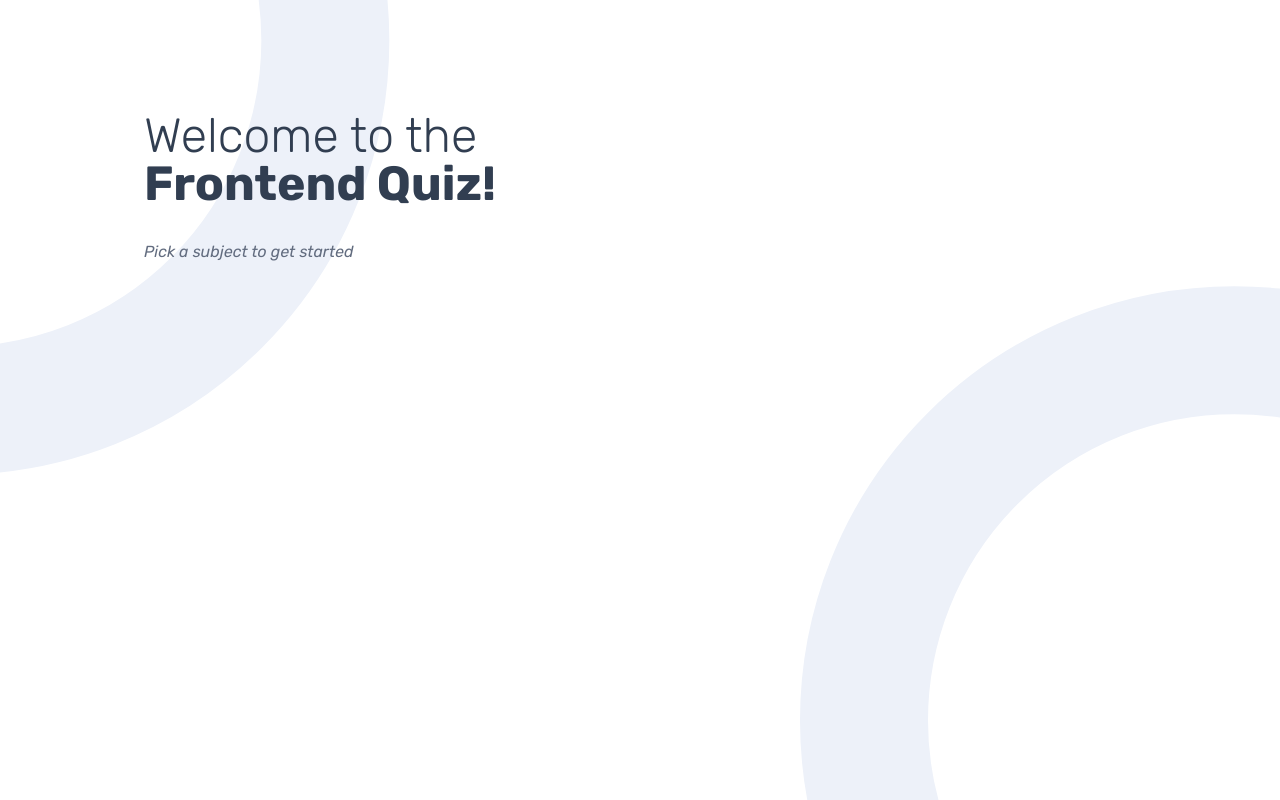
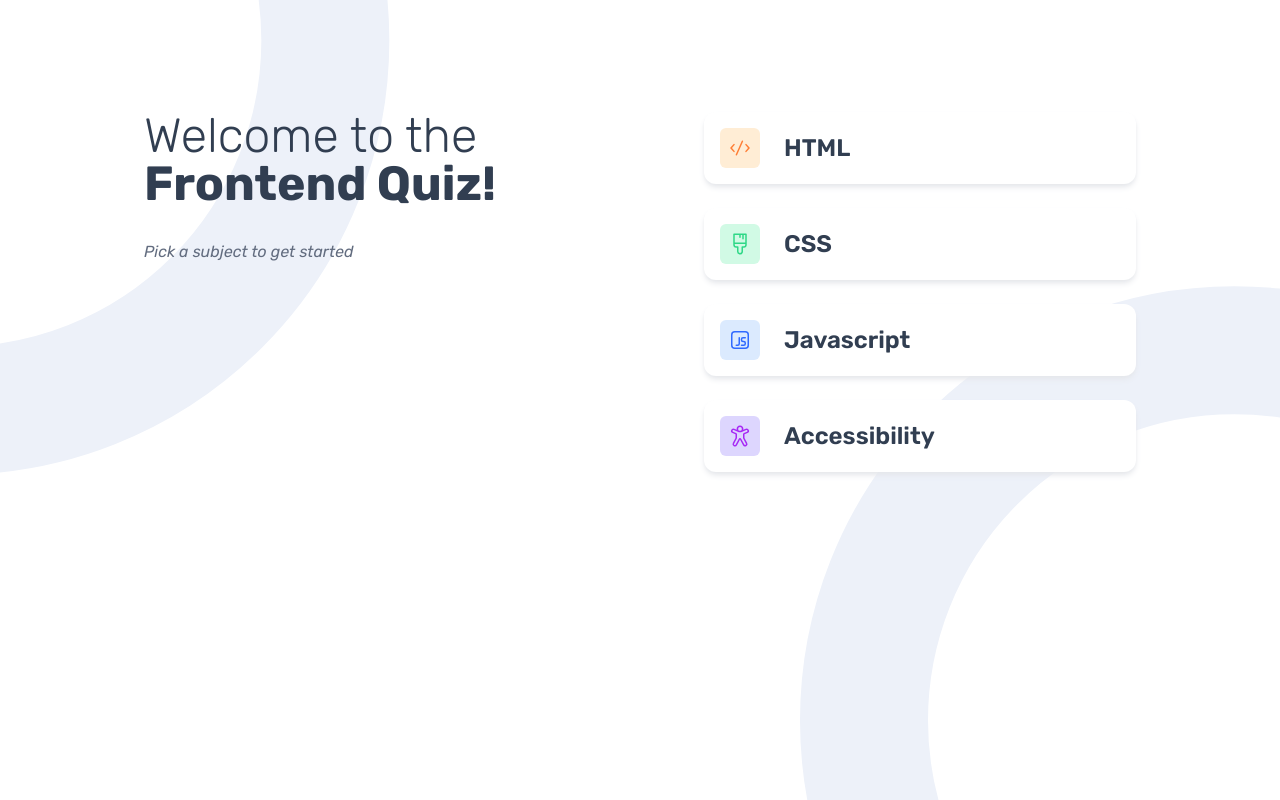
Before and after one commit to duncan-chege/frontend-quiz, a Next.js app: page / in a window 1280 px wide. Built offline with nearby package versions, Linux system fonts and the light colour scheme.

Commit message:
complete coding the home component

```diff
--- a/app/page.tsx
+++ b/app/page.tsx
@@ -1,4 +1,9 @@
-import Image from "next/image";
+import Image from "next/image"
+import htmlIcon from "../public/icon-html.svg"
+import cssIcon from "../public/icon-css.svg"
+import jsIcon from "../public/icon-js.svg"
+import accessibilityIcon from "../public/icon-accessibility.svg"
+
 
 export default function Home() {
   return (
@@ -9,6 +14,24 @@ export default function Home() {
         </h1>
         <p className="mt-8 mb-4 text-grey-navy italic">Pick a subject to get started</p>
       </div>
+      <div className="flex flex-col gap-y-6">
+        <div className="cursor-pointer p-4 flex gap-x-6 items-center shadow-md shadow-gray-200 bg-white rounded-xl">
+          <Image src={htmlIcon} alt="html icon" className="p-2 bg-orange-100 rounded-md" />
+          <h2 className="text-2xl font-semibold text-dark-navy">HTML</h2>
+        </div>
+        <div className="cursor-pointer p-4 flex gap-x-6 items-center shadow-md shadow-gray-200 bg-white rounded-xl">
+          <Image src={cssIcon} alt="css icon" className="p-2 bg-emerald-100 rounded-md" />
+          <h2 className="text-2xl font-semibold text-dark-navy">CSS</h2>
+        </div>
+        <div className="cursor-pointer p-4 flex gap-x-6 items-center shadow-md shadow-gray-200 bg-white rounded-xl">
+          <Image src={jsIcon} alt="js icon" className="p-2 bg-blue-100 rounded-md" />
+          <h2 className="text-2xl font-semibold text-dark-navy">Javascript</h2>
+        </div>
+        <div className="cursor-pointer p-4 flex gap-x-6 items-center shadow-md shadow-gray-200 bg-white rounded-xl">
+          <Image src={accessibilityIcon} alt="accessibility icon" className="p-2 bg-violet-200 rounded-md" />
+          <h2 className="text-2xl font-semibold text-dark-navy">Accessibility</h2>
+        </div>
+      </div>
     </div>
   );
 }
```
